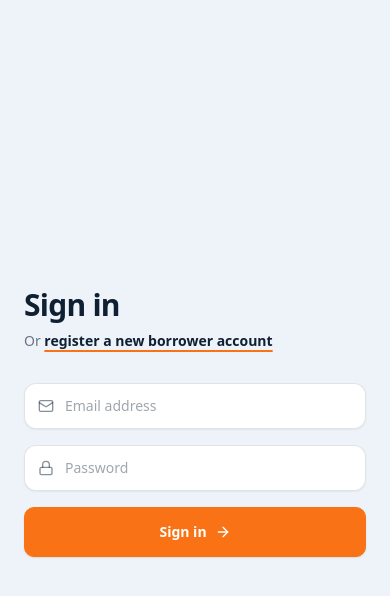
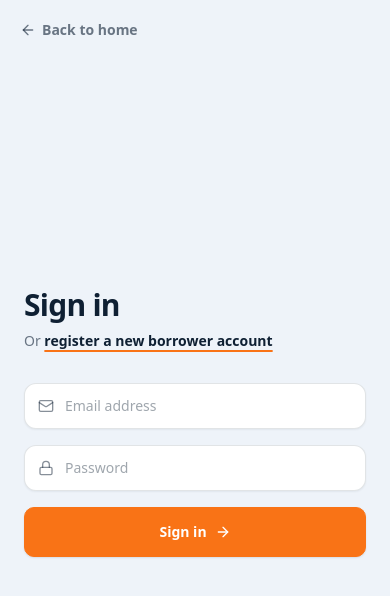
Before and after one commit to netacodes18/CreditSea-LMS, a Next.js app in the folder client/: page /login in a window 390 px wide. Shown: the top 596 px of the page. Built offline with nearby package versions, Linux system fonts and the light colour scheme; no server answers.

Commit message:
Add a way back to the homepage from login and sign-up
A 'Back to home' link sits above the form on both pages so it is
available at every screen size, and the side panel logo now links home.

```diff
--- a/client/src/app/(auth)/login/page.tsx
+++ b/client/src/app/(auth)/login/page.tsx
@@ -5,7 +5,7 @@ import { useAuth } from '@/contexts/AuthContext';
 import { useRouter } from 'next/navigation';
 import api from '@/lib/api';
 import Link from 'next/link';
-import { Mail, Lock, ArrowRight } from 'lucide-react';
+import { Mail, Lock, ArrowRight, ArrowLeft } from 'lucide-react';
 import AuthAside from '@/components/AuthAside';
 
 const ROLE_LANDING: Record<string, string> = {
@@ -49,7 +49,13 @@ export default function LoginPage() {
       <AuthAside mode="login" />
 
       {/* Form panel */}
-      <div className="flex-1 flex items-center justify-center px-6 py-12">
+      <div className="relative flex-1 flex items-center justify-center px-6 py-16">
+        <Link
+          href="/"
+          className="absolute top-5 left-5 sm:top-6 sm:left-8 inline-flex items-center gap-1.5 text-sm font-semibold text-[var(--ink)]/60 hover:text-[var(--ink)] transition-colors"
+        >
+          <ArrowLeft className="w-4 h-4" /> Back to home
+        </Link>
         <div className="w-full max-w-sm animate-fade-up">
           <h2 className="text-3xl font-bold text-[var(--ink)] tracking-tight">Sign in</h2>
           <p className="mt-2 text-sm text-[var(--ink)]/60 font-medium">
--- a/client/src/app/(auth)/register/page.tsx
+++ b/client/src/app/(auth)/register/page.tsx
@@ -5,7 +5,7 @@ import { useAuth } from '@/contexts/AuthContext';
 import { useRouter } from 'next/navigation';
 import api from '@/lib/api';
 import Link from 'next/link';
-import { Mail, Lock, KeyRound, ArrowRight } from 'lucide-react';
+import { Mail, Lock, KeyRound, ArrowRight, ArrowLeft } from 'lucide-react';
 import AuthAside from '@/components/AuthAside';
 
 export default function RegisterPage() {
@@ -46,7 +46,13 @@ export default function RegisterPage() {
       <AuthAside mode="register" />
 
       {/* Form panel */}
-      <div className="flex-1 flex items-center justify-center px-6 py-12">
+      <div className="relative flex-1 flex items-center justify-center px-6 py-16">
+        <Link
+          href="/"
+          className="absolute top-5 left-5 sm:top-6 sm:left-8 inline-flex items-center gap-1.5 text-sm font-semibold text-[var(--ink)]/60 hover:text-[var(--ink)] transition-colors"
+        >
+          <ArrowLeft className="w-4 h-4" /> Back to home
+        </Link>
         <div className="w-full max-w-sm animate-fade-up">
           <h2 className="text-3xl font-bold text-[var(--ink)] tracking-tight">Create an account</h2>
           <p className="mt-2 text-sm text-[var(--ink)]/60 font-medium">
--- a/client/src/components/AuthAside.tsx
+++ b/client/src/components/AuthAside.tsx
@@ -1,3 +1,4 @@
+import Link from 'next/link';
 import { CheckCircle2, Circle, TrendingUp, Clock, UserPlus, ShieldCheck, FileText, Wallet } from 'lucide-react';
 
 const PIPELINE = [
@@ -30,12 +31,14 @@ export default function AuthAside({ mode }: { mode: 'login' | 'register' }) {
       />
 
       <div className="relative w-full max-w-md mx-auto animate-fade-up">
-        <div
-          className="w-12 h-12 rounded-xl flex items-center justify-center text-white font-bold text-xl mb-7"
+        <Link
+          href="/"
+          aria-label="Go to homepage"
+          className="w-12 h-12 rounded-xl flex items-center justify-center text-white font-bold text-xl mb-7 hover:opacity-90 transition-opacity"
           style={{ backgroundColor: '#f97316' }}
         >
           L
-        </div>
+        </Link>
 
         {mode === 'login' ? (
           <>
```
